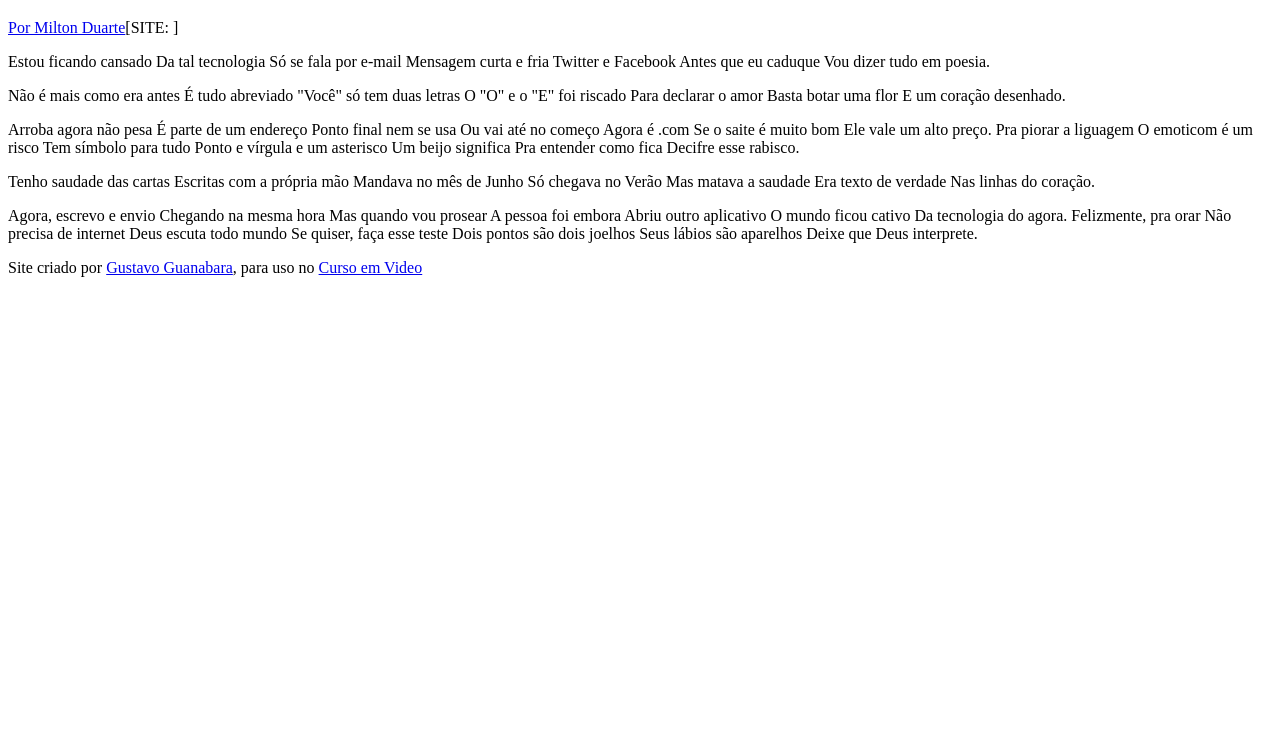
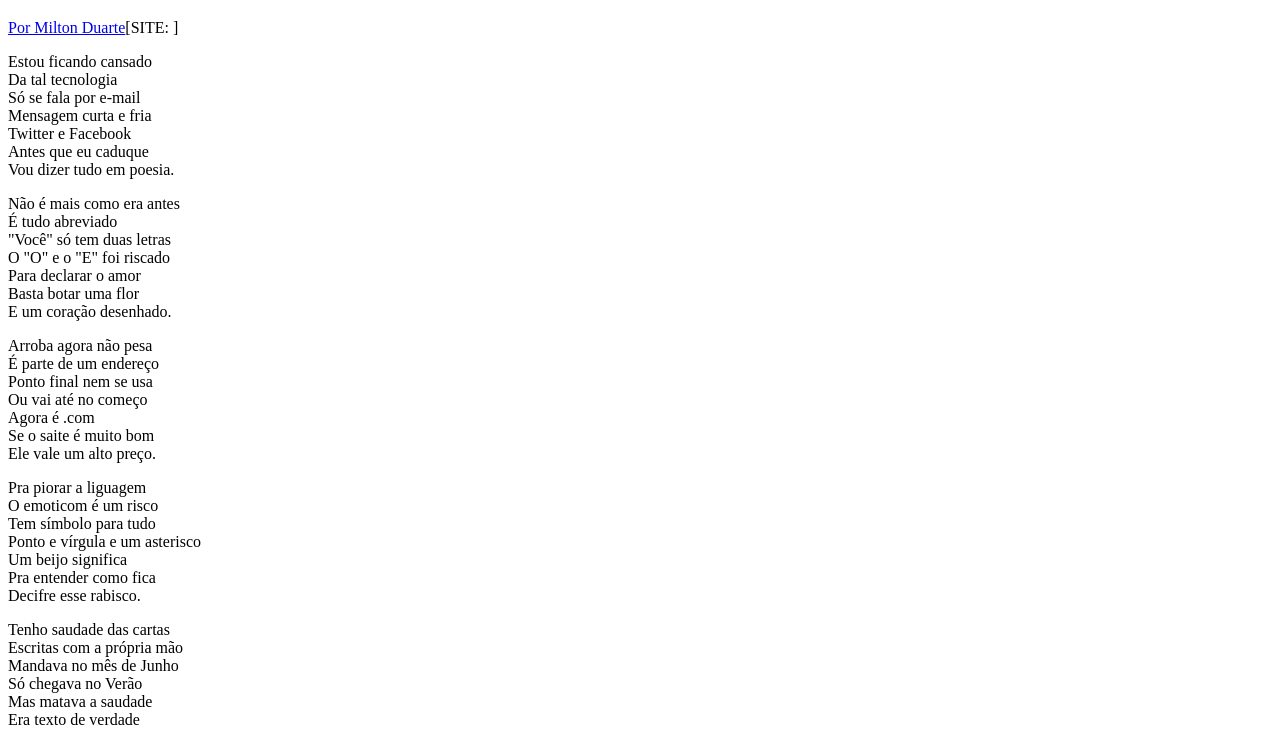
Before and after one commit to fabriciogbittencourt/projeto-cordel, a plain HTML site: page index.html in a window 1280 px wide. Shown: the part 61-790 px from the top of the page. Drawn offline with Linux system fonts and the light colour scheme.

Commit message:
Tudo preparado pra iniciar o CSS

```diff
--- a/index.html
+++ b/index.html
@@ -5,6 +5,7 @@
     <meta http-equiv="X-UA-Compatible" content="IE=edge">
     <meta name="viewport" content="width=device-width, initial-scale=1.0">
     <title>Cordel Moderno</title>
+    <link rel="stylesheet" href="style.css">
 </head>
 <body>
     <header>
@@ -14,80 +15,87 @@
         <p><a href="https://www.recantodasletras.com.br/poesias/3186743" target="_blank">Por Milton Duarte</a>[SITE: ]</p>
 
     </header>
-    <div>
+
+    <section>
         <p>
-            Estou ficando cansado
-            Da tal tecnologia
-            Só se fala por e-mail
-            Mensagem curta e fria
-            Twitter e Facebook
-            Antes que eu caduque
+            Estou ficando cansado <br>
+            Da tal tecnologia <br>
+            Só se fala por e-mail <br>
+            Mensagem curta e fria <br>
+            Twitter e Facebook <br>
+            Antes que eu caduque <br>
             Vou dizer tudo em poesia.
         </p>
+    </section>
 
-    </div>
-    <div>
+    <section>
         <p>
-            Não é mais como era antes
-            É tudo abreviado
-            "Você" só tem duas letras
-            O "O" e o "E" foi riscado
-            Para declarar o amor
-            Basta botar uma flor
+            Não é mais como era antes <br>
+            É tudo abreviado <br>
+            "Você" só tem duas letras <br>
+            O "O" e o "E" foi riscado <br>
+            Para declarar o amor <br>
+            Basta botar uma flor <br>
             E um coração desenhado.
         </p>
+    </section>
 
-    </div>
-    <div>
+    <section>
         <p>
-            Arroba agora não pesa
-            É parte de um endereço
-            Ponto final nem se usa
-            Ou vai até no começo
-            Agora é .com
-            Se o saite é muito bom
+            Arroba agora não pesa <br>
+            É parte de um endereço <br>
+            Ponto final nem se usa <br>
+            Ou vai até no começo <br>
+            Agora é .com <br>
+            Se o saite é muito bom <br>
             Ele vale um alto preço.
+        </p>
 
-            Pra piorar a liguagem
-            O emoticom é um risco
-            Tem símbolo para tudo
-            Ponto e vírgula e um asterisco
-            Um beijo significa
-            Pra entender como fica
+        <p>
+            Pra piorar a liguagem <br>
+            O emoticom é um risco <br>
+            Tem símbolo para tudo <br>
+            Ponto e vírgula e um asterisco <br>
+            Um beijo significa <br>
+            Pra entender como fica <br>
             Decifre esse rabisco.
         </p>
+    </section>
 
-    </div>
-    <div>
+    <section>
         <p>
-            Tenho saudade das cartas
-            Escritas com a própria mão
-            Mandava no mês de Junho
-            Só chegava no Verão
-            Mas matava a saudade
-            Era texto de verdade
+            Tenho saudade das cartas <br>
+            Escritas com a própria mão <br>
+            Mandava no mês de Junho <br>
+            Só chegava no Verão <br>
+            Mas matava a saudade <br>
+            Era texto de verdade <br>
             Nas linhas do coração.
         </p>
-    </div>
-    <div>
+    </section>
+
+    <section>
         <p>
-            Agora, escrevo e envio
-            Chegando na mesma hora
-            Mas quando vou prosear
-            A pessoa foi embora
-            Abriu outro aplicativo
-            O mundo ficou cativo
+            Agora, escrevo e envio <br>
+            Chegando na mesma hora <br>
+            Mas quando vou prosear <br>
+            A pessoa foi embora <br>
+            Abriu outro aplicativo <br>
+            O mundo ficou cativo <br>
             Da tecnologia do agora.
+        </p>
 
-            Felizmente, pra orar
-            Não precisa de internet
-            Deus escuta todo mundo
-            Se quiser, faça esse teste
-            Dois pontos são dois joelhos
-            Seus lábios são aparelhos
+        <p>
+            Felizmente, pra orar <br>
+            Não precisa de internet <br>
+            Deus escuta todo mundo <br>
+            Se quiser, faça esse teste <br>
+            Dois pontos são dois joelhos <br>
+            Seus lábios são aparelhos <br>
             Deixe que Deus interprete.
         </p>
-    </div>
+    </section>
+
     <footer>
         <p>
             Site criado por <a href="https://gustavoguanabara.github.io" target="_blank">Gustavo Guanabara</a>, para uso no <a href="https://www.cursoemvideo.com" target="_blank">Curso em Video</a>
--- /dev/null
+++ b/style.css
@@ -0,0 +1,3 @@
+@charset "UTF-8";
+
+body
```
